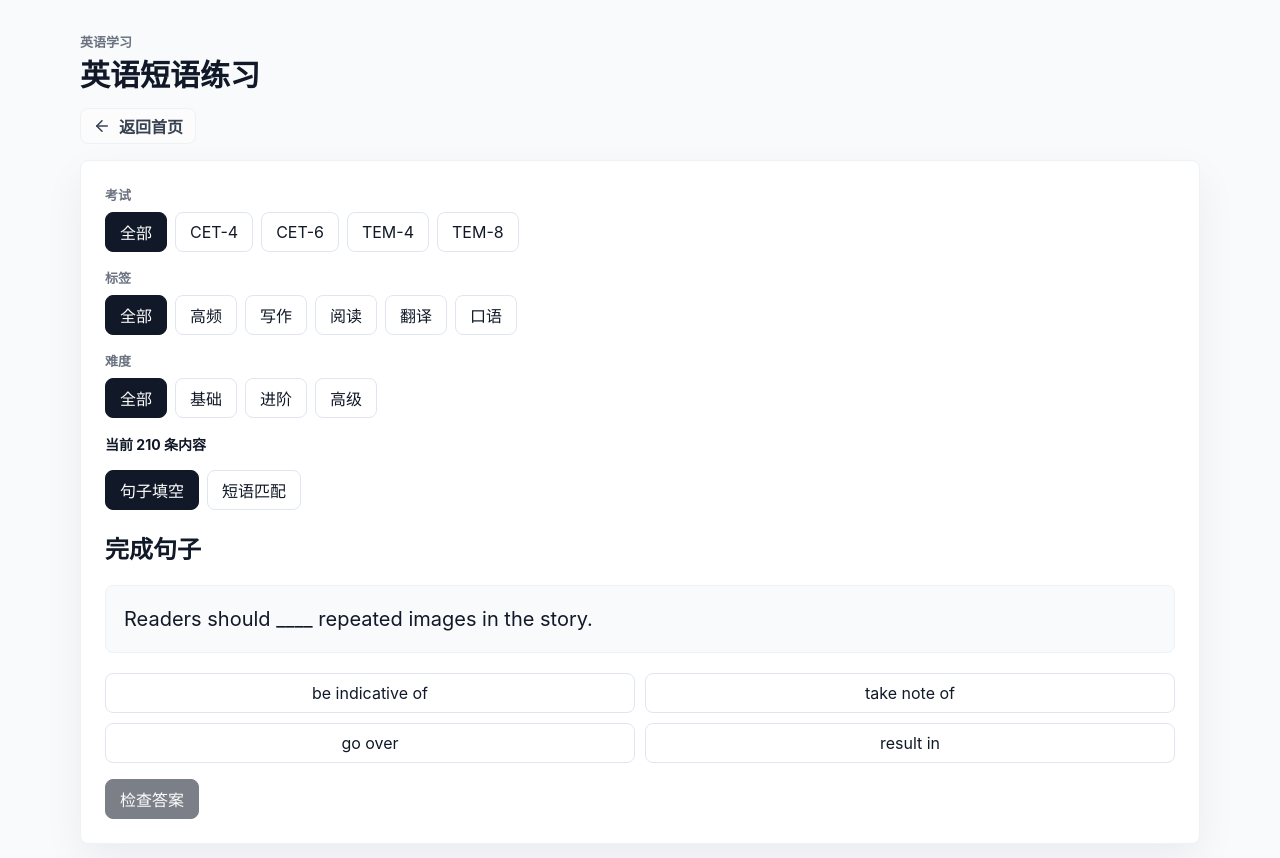
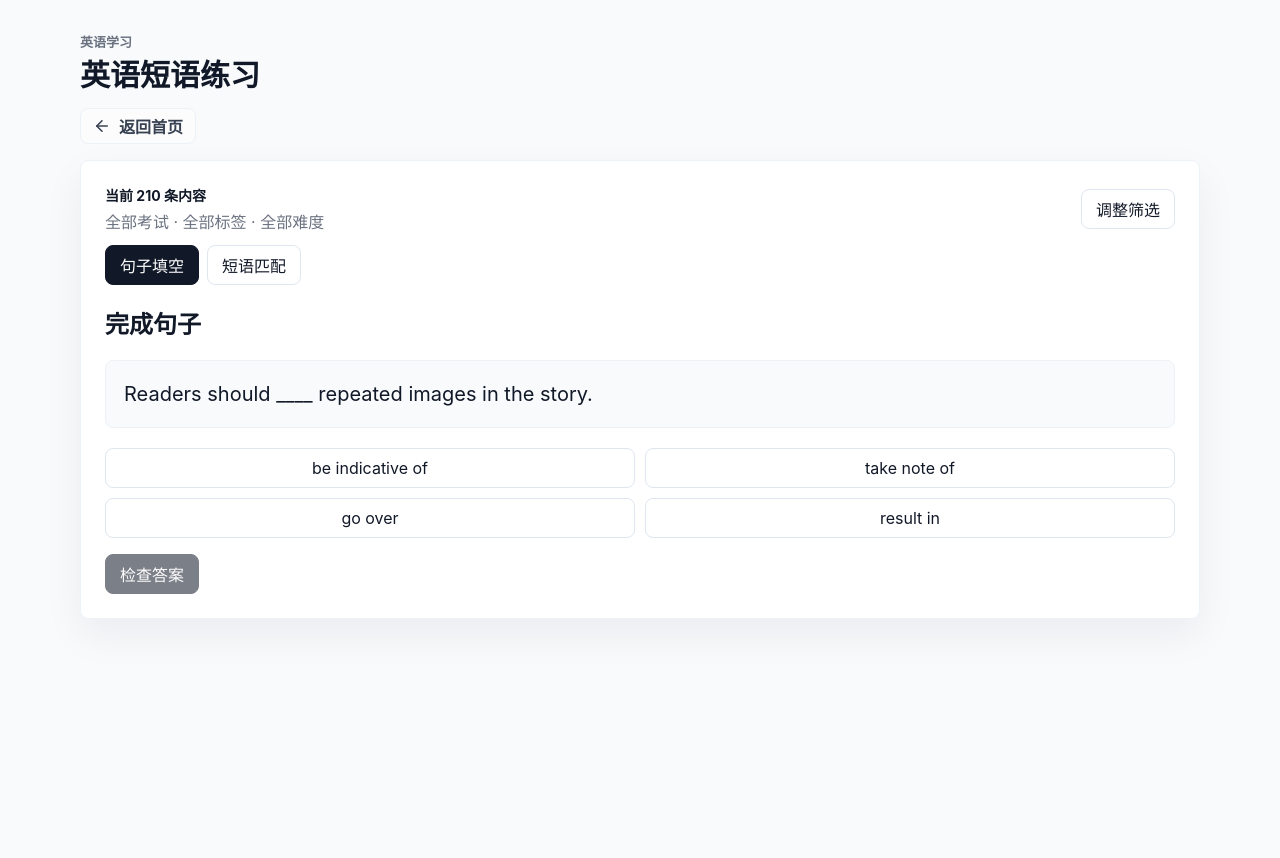
Before and after one commit to 17573316720cjj-dev/English-learning, a React (Vite) app: page / in a window 1280 px wide. Both pictures are taken after a click on the button "练习". Shown: the top 858 px of the page. After the commit the page ends 800 px from the top, so only its background shows below. Built offline with nearby package versions, Linux system fonts and the light colour scheme.

Commit message:
Make practice filters compact

```diff
--- a/src/components/PracticeScreen.tsx
+++ b/src/components/PracticeScreen.tsx
@@ -12,7 +12,6 @@ import {
 import { loadUserSeed, recordPracticeAttempt } from "../lib/storage";
 import { difficultyLabels } from "../lib/labels";
 import { getItemTags, phraseTagLabels } from "../lib/tags";
-import { FilterSummary } from "./FilterSummary";
 
 const examFilters: Array<ExamLevel | "All"> = ["All", "CET4", "CET6", "TEM4", "TEM8"];
 const tagFilters: Array<PhraseTag | "All"> = ["All", "HighFrequency", "Writing", "Reading", "Translation", "Speaking"];
@@ -48,6 +47,7 @@ export function PracticeScreen({
   const [activeExamLevel, setActiveExamLevel] = useState<ExamLevel | "All">("All");
   const [activeTag, setActiveTag] = useState<PhraseTag | "All">("All");
   const [activeDifficulty, setActiveDifficulty] = useState<PhraseDifficulty | "All">("All");
+  const [filtersOpen, setFiltersOpen] = useState(false);
   const [userSeed] = useState(() => loadUserSeed());
   const [currentIndex, setCurrentIndex] = useState(0);
   const [selectedAnswer, setSelectedAnswer] = useState("");
@@ -88,6 +88,8 @@ export function PracticeScreen({
     activeTag === "All" ? null : tagFilterLabels[activeTag],
     activeDifficulty === "All" ? null : difficultyFilterLabels[activeDifficulty]
   ].filter((label): label is string => Boolean(label));
+  const compactFilterLabels =
+    activeFilterLabels.length > 0 ? activeFilterLabels : ["全部考试", "全部标签", "全部难度"];
 
   if (items.length === 0) {
     return (
@@ -206,6 +208,31 @@ export function PracticeScreen({
   return (
     <section className="screen-grid">
       <div className="practice-card">
+        <div className="practice-settings" aria-label="练习设置">
+          <div className="filter-summary compact">
+            <div>
+              <strong>当前 {visibleItems.length} 条内容</strong>
+              <p className="muted">{compactFilterLabels.join(" · ")}</p>
+            </div>
+            <div className="practice-settings-actions">
+              {activeFilterLabels.length > 0 ? (
+                <button className="nav-button" onClick={resetFilters}>
+                  重置筛选
+                </button>
+              ) : null}
+              <button
+                className="nav-button"
+                aria-expanded={filtersOpen}
+                onClick={() => setFiltersOpen((open) => !open)}
+              >
+                {filtersOpen ? "收起筛选" : "调整筛选"}
+              </button>
+            </div>
+          </div>
+        </div>
+
+        {filtersOpen ? (
+          <div className="filter-panel">
             <div className="filter-section">
               <span className="filter-label">考试</span>
               <div className="filter-row" aria-label="考试筛选">
@@ -248,8 +275,8 @@ export function PracticeScreen({
                 ))}
               </div>
             </div>
-
-        <FilterSummary activeFilters={activeFilterLabels} itemCount={visibleItems.length} onReset={resetFilters} />
+          </div>
+        ) : null}
 
         <div className="segmented-control" aria-label="练习模式">
           <button className={mode === "fill-blank" ? "active" : ""} onClick={() => setMode("fill-blank")}>
--- a/src/styles.css
+++ b/src/styles.css
@@ -316,6 +316,30 @@ p {
   margin: 4px 0 0;
 }
 
+.practice-settings {
+  margin: 0 0 12px;
+}
+
+.practice-settings .filter-summary {
+  margin: 0;
+}
+
+.practice-settings-actions {
+  display: flex;
+  flex-wrap: wrap;
+  gap: 8px;
+}
+
+.filter-panel {
+  margin: 0 0 16px;
+  border-top: 1px solid var(--border-soft);
+  padding-top: 14px;
+}
+
+.filter-panel .filter-section:last-child {
+  margin-bottom: 0;
+}
+
 .item-list {
   display: grid;
   gap: 10px;
```
Also changed, not shown: 2 other files (tests, documents, lock files or other folders). Lines whose indentation alone changed are shown as unchanged.
